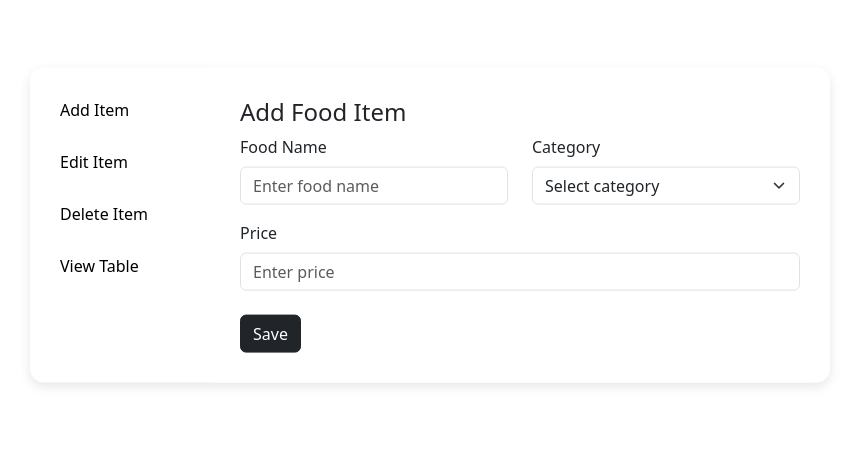
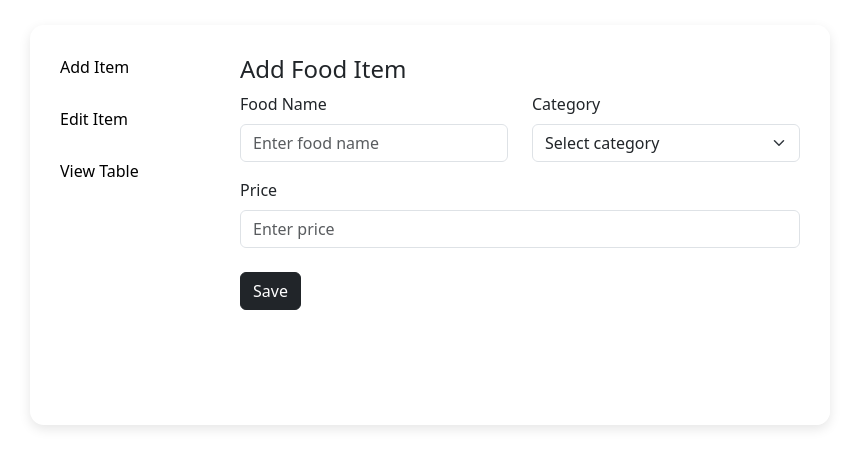
Before and after one commit to deshpandeishan/angular-app, an Angular app: page / in a window 1280 px wide. Shown: the part 175-642 px from the top of the page, without its empty margins (210-1069 px from the left). Built offline with nearby package versions, Linux system fonts and the light colour scheme.

Commit message:
rm delete

```diff
--- a/src/app/food/delete-food/delete-food.html
+++ /dev/null
@@ -1,2 +0,0 @@
-<h4>Delete Food Item</h4>
-<p>Placeholder for delete form.</p>
--- a/src/app/layout/container/container.css
+++ b/src/app/layout/container/container.css
@@ -4,6 +4,7 @@
     left: 50%;
     transform: translate(-50%, -50%);
     max-width: 800px;
+    height: 50%;
     width: 100%;
     display: flex;
     box-shadow: 0 4px 12px rgba(0,0,0,0.1);
@@ -14,10 +15,11 @@
   .main-content {
     flex: 1;
     background-color: #fff;
+    justify-content: center;
     padding: 30px;
     overflow-y: auto;
   }
 
   table th, table td {
     text-align: left;
-  }
+}
--- a/src/app/layout/container/container.html
+++ b/src/app/layout/container/container.html
@@ -4,7 +4,6 @@
   <div class="main-content">
     <app-add-food *ngIf="active === 'add'"></app-add-food>
     <app-edit-food *ngIf="active === 'edit'"></app-edit-food>
-    <app-delete-food *ngIf="active === 'delete'"></app-delete-food>
     <app-food-table *ngIf="active === 'table'"></app-food-table>
   </div>
 </div>
--- a/src/app/layout/container/container.ts
+++ b/src/app/layout/container/container.ts
@@ -4,15 +4,14 @@ import { Sidebar } from '../sidebar/sidebar';
 import { AddFood } from '../../food/add-food/add-food';
 import { EditFood } from '../../food/edit-food/edit-food';
 import { FoodTable } from '../../food/food-table/food-table';
-import { DeleteFood } from '../../food/delete-food/delete-food';
 
 @Component({
   selector: 'app-container',
   standalone: true,
-  imports: [NgIf, Sidebar, AddFood, EditFood, FoodTable, DeleteFood],
+  imports: [NgIf, Sidebar, AddFood, EditFood, FoodTable],
   templateUrl: './container.html',
   styleUrls: ['./container.css']
 })
 export class Container {
-  active: 'add' | 'edit' | 'delete' | 'table' = 'add';
+  active: 'add' | 'edit' | 'table' = 'add';
 }
--- a/src/app/layout/sidebar/sidebar.html
+++ b/src/app/layout/sidebar/sidebar.html
@@ -1,6 +1,5 @@
 <div class="sidebar">
     <button (click)="select('add')">Add Item</button>
     <button (click)="select('edit')">Edit Item</button>
-    <button (click)="select('delete')">Delete Item</button>
     <button (click)="select('table')">View Table</button>
   </div>
--- a/src/app/layout/sidebar/sidebar.ts
+++ b/src/app/layout/sidebar/sidebar.ts
@@ -7,9 +7,9 @@ import { Component, EventEmitter, Output } from '@angular/core';
   styleUrls: ['./sidebar.css']
 })
 export class Sidebar {
-  @Output() menuSelect = new EventEmitter<'add' | 'edit' | 'delete' | 'table'>();
+  @Output() menuSelect = new EventEmitter<'add' | 'edit' | 'table'>();
 
-  select(value: 'add' | 'edit' | 'delete' | 'table') {
+  select(value: 'add' | 'edit' | 'table') {
     this.menuSelect.emit(value);
   }
 }
```
Also changed, not shown: src/app/food/delete-food/delete-food.ts (deleted, +0 -11 lines), src/app/food/delete-food/delete-food.css (deleted), 1 other file (tests, documents, lock files or other folders).
